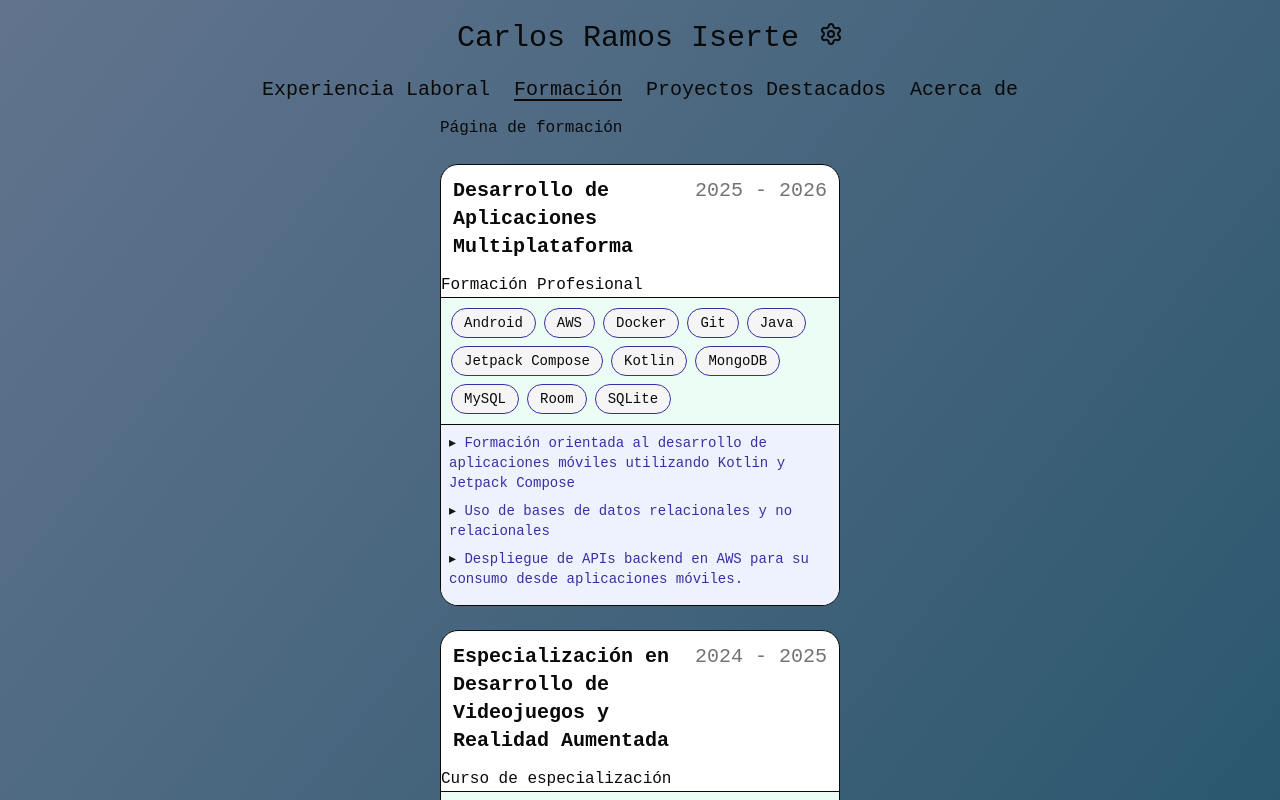
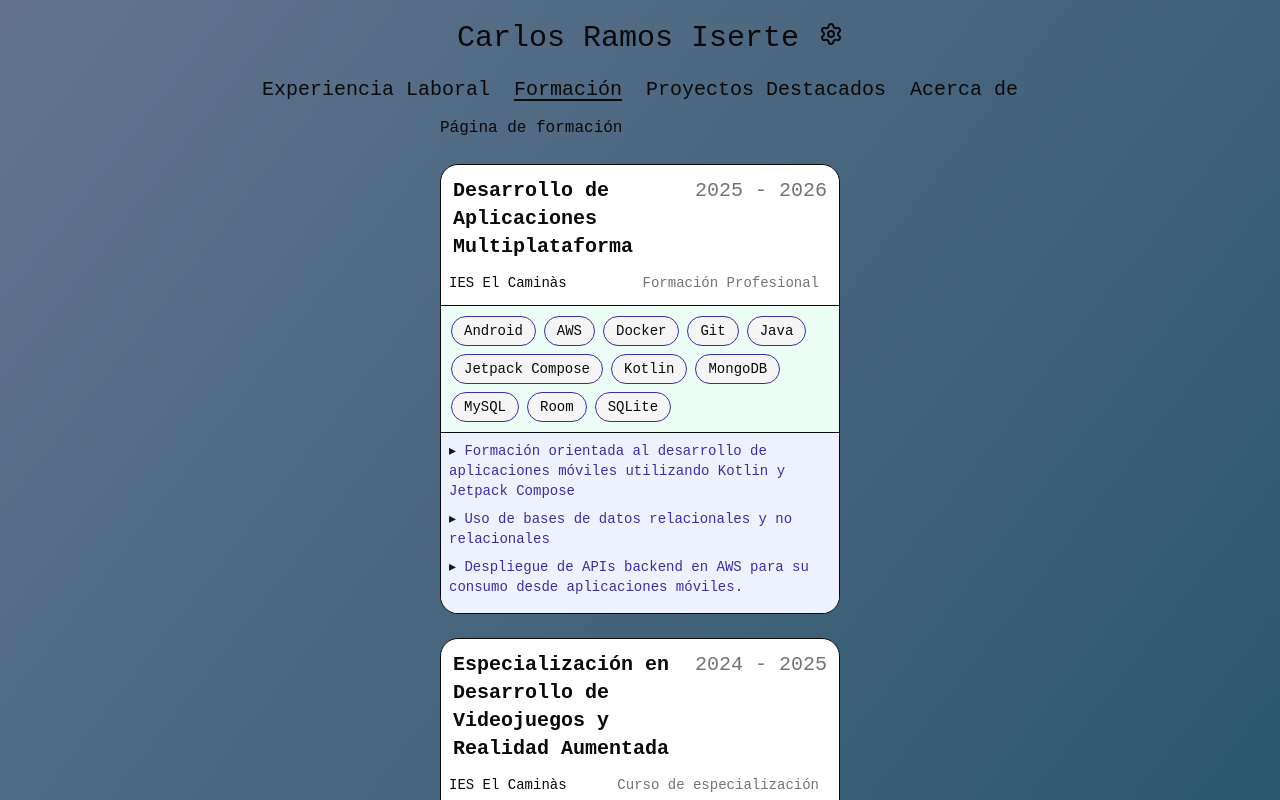
Before and after one commit to CarlosRamosDeveloper/portfolio, a React (Vite) app: page /education in a window 1280 px wide. Shown: the top 800 px of the page. Built offline with nearby package versions, Linux system fonts and the light colour scheme.

Commit message:
Implemented labels with education type and institution

```diff
--- a/src/portfolio/pages/education/components/EducationCard.tsx
+++ b/src/portfolio/pages/education/components/EducationCard.tsx
@@ -4,7 +4,8 @@ import {
   ExperienceDescriptionList,
 } from '../../experience/components';
 import { TechStackList } from '../../experience/components/TechStackList';
-import { EducationTypeItem } from './EducationTypeItem';
+import { EducationLabelType } from '.';
+import { InstitutionLabel } from './InstitutionLabel';
 
 interface Props {
   education: Education;
@@ -19,7 +20,10 @@ export const EducationCard = ({ education }: Props) => {
         <div className="font-semibold text-xl">{education.title}</div>
         <ExperienceDate start={education.startYear} end={education.endYear} />
       </div>
-      <EducationTypeItem type={education.type} />
+      <div className="flex flex-1 justify-between">
+        <InstitutionLabel institutionName={education.institution} />
+        <EducationLabelType type={education.type} />
+      </div>
       {/* <ExperienceWorkingPositionText
         workingPosition={experience.workingPosition}
       /> */}
--- a/src/portfolio/pages/education/components/EducationTypeItem.tsx
+++ b/src/portfolio/pages/education/components/EducationLabelType.tsx
@@ -11,6 +11,10 @@ const EDUCATION_TYPE_LABELS: Record<EducationType, string> = {
   specialization: 'Curso de especialización',
 };
 
-export const EducationTypeItem = ({ type }: Props) => {
-  return <div>{EDUCATION_TYPE_LABELS[type]}</div>;
+export const EducationLabelType = ({ type }: Props) => {
+  return (
+    <div className="text-sm text-muted-foreground pb-3 px-5">
+      {EDUCATION_TYPE_LABELS[type]}
+    </div>
+  );
 };
--- /dev/null
+++ b/src/portfolio/pages/education/components/InstitutionLabel.tsx
@@ -0,0 +1,7 @@
+interface Props {
+  institutionName: string;
+}
+
+export const InstitutionLabel = ({ institutionName }: Props) => {
+  return <div className="text-sm px-2">{institutionName}</div>;
+};
--- a/src/portfolio/pages/education/components/index.ts
+++ b/src/portfolio/pages/education/components/index.ts
@@ -1,3 +1,3 @@
-export { EducationTypeItem } from './EducationTypeItem';
+export { EducationLabelType } from './EducationLabelType';
 export { EducationCard } from './EducationCard';
 export { EducationCardList } from './EducationCardList';
```
